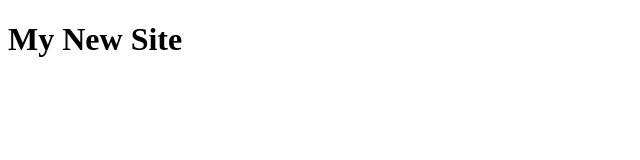
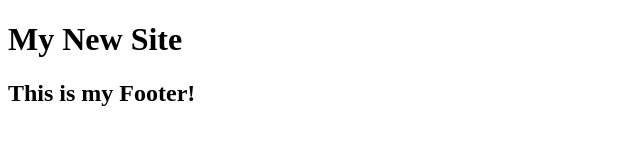
Before and after one commit to tcurman/mysite, a plain HTML site: page index.html in a window 1280 px wide. Shown: the whole page, without its empty margins (0-640 px from the left). Drawn offline with Linux system fonts and the light colour scheme.

Commit message:
Update index.html
Added Footer

```diff
--- a/index.html
+++ b/index.html
@@ -7,5 +7,8 @@
 <header>
 	<h1>My New Site</h1>
 </header>
+<footer>
+	<h2>This is my Footer!</h2>
+</footer>
 </body>
 </html>
```
